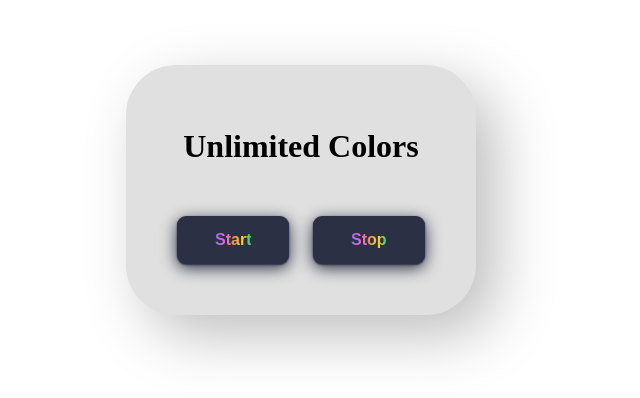
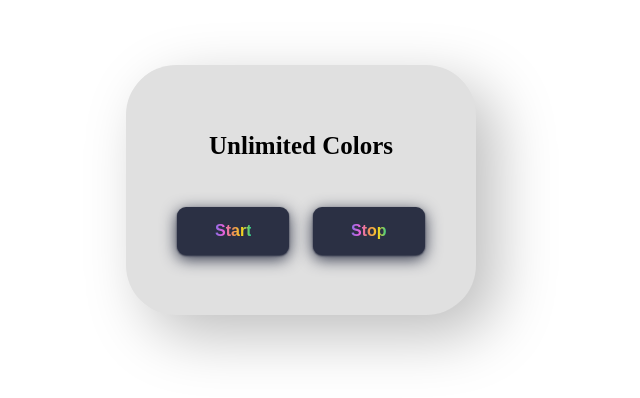
Before and after one commit to dshamshee/Danish-Projects, a plain HTML site: page HexCode_Picker/index.html in a window 1280 px wide. Shown: the part 202-600 px from the top of the page, without its empty margins (339-979 px from the left). Drawn offline with Linux system fonts and the light colour scheme.

Commit message:
Update style.css

```diff
--- a/HexCode_Picker/style.css
+++ b/HexCode_Picker/style.css
@@ -28,6 +28,14 @@ body {
   font-weight: bolder;
   display: none;
 }
+
+
+@media only screen and (max-width: 1500px) {
+    .head{
+        font-size: 25px;
+    }
+  }
+
 
 .rainbow-hover {
     font-size: 16px;
```
